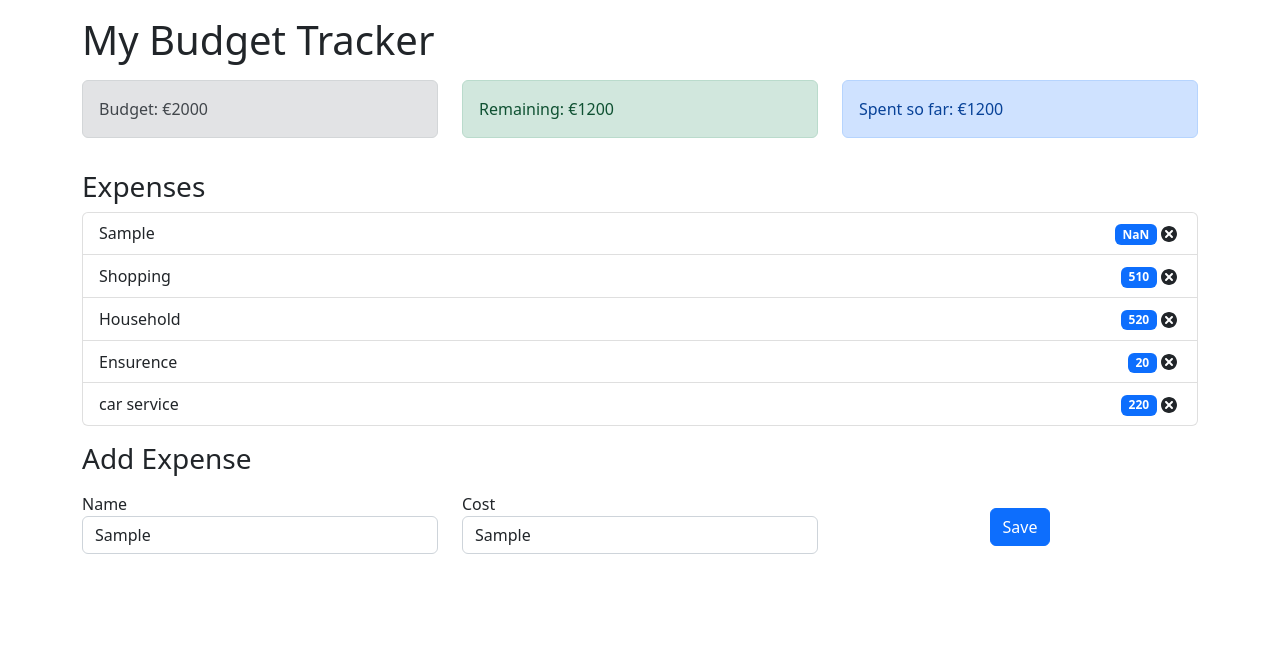
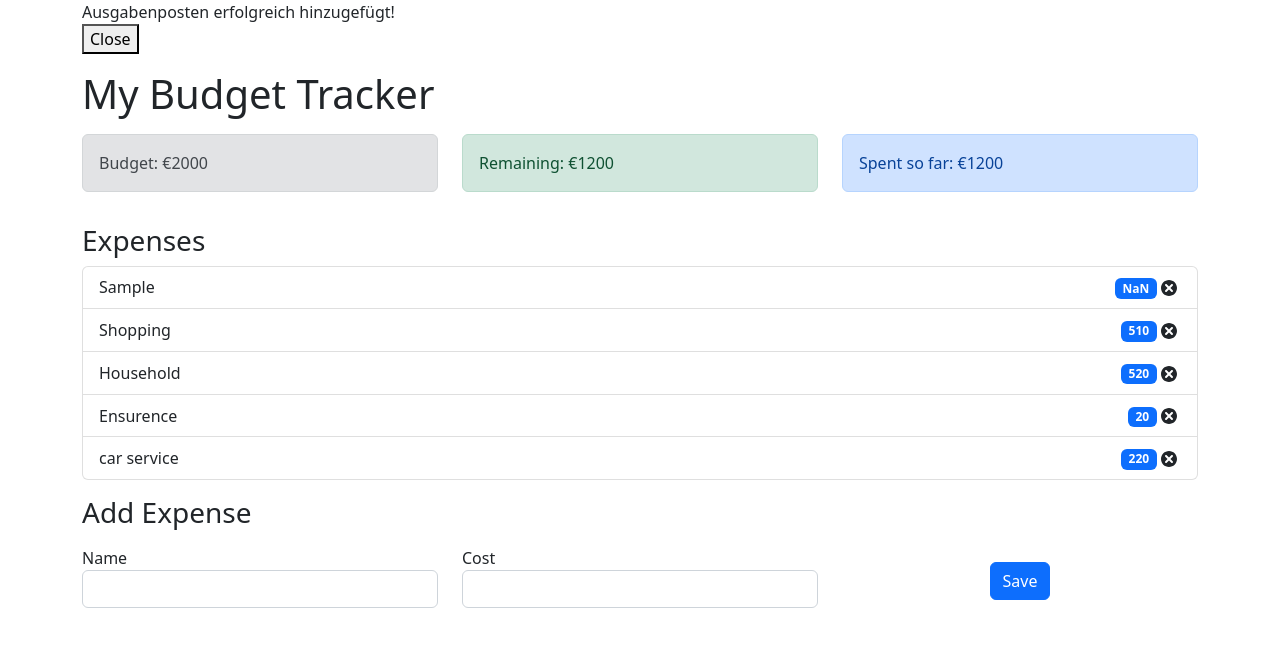
Before and after one commit to Mamali99/Budget-Tracker, a React (Create React App) app: page / in a window 1280 px wide. Both pictures are taken after typing "Sample", "Sample" into the empty fields and a click on the button "Save". Shown: the top 646 px of the page. Built offline with nearby package versions, Linux system fonts and the light colour scheme.

Commit message:
added a Modal component, but is not designed

```diff
--- a/src/App.js
+++ b/src/App.js
@@ -5,11 +5,25 @@ import ExpenseTotal from "./components/ExpenseTotal";
 import Remaining from "./components/Remaining";
 import AddExpenseForm from "./components/AddExpenseForm";
 import { AppProvider } from "./context/AppContext";
+import { useState } from "react";
+import Modal from "./components/Modal";
 
 function App() {
+
+  const [isOpen, setIsOpen] = useState(false);
+
+  const handleOpen = () => {
+    setIsOpen(true);
+  };
+
+  const handleClose = () => {
+    setIsOpen(false);
+  };
+
   return (
     <AppProvider>
       <div className="container">
+        {isOpen && <Modal handleClose={handleClose}/>}
         <h1 className="mt-3">My Budget Tracker</h1>
         <div className="row mt-3">
           <div className="col-sm">
@@ -31,7 +45,7 @@ function App() {
         <h3 className="mt-3">Add Expense</h3>
         <div className="mt-3">
           <div className="col-sm">
-            <AddExpenseForm />
+            <AddExpenseForm handleOpen={handleOpen}/>
           </div>
         </div>
       </div>
--- a/src/components/AddExpenseForm.js
+++ b/src/components/AddExpenseForm.js
@@ -2,7 +2,7 @@ import React, { useState, useContext } from "react";
 import { AppContext } from "../context/AppContext";
 import {v4 as uuidv4} from 'uuid';
 
-export default function AddExpenseForm() {
+export default function AddExpenseForm({handleOpen}) {
   const [name, setName] = useState("");
   const [cost, setCost] = useState("");
   const {dispatch} = useContext(AppContext);
@@ -18,6 +18,9 @@ export default function AddExpenseForm() {
         type: 'ADD_EXPENSE',
         payload: expense
     })
+    setName('');
+    setCost('');
+    handleOpen()
 
   }
   return (
--- /dev/null
+++ b/src/components/Modal.js
@@ -0,0 +1,19 @@
+
+
+const Modal = ({handleClose}) => {
+
+
+  return (
+    <>
+
+
+        <div>
+          <div>Ausgabenposten erfolgreich hinzugefügt!</div>
+          <button onClick={handleClose}>Close</button>
+        </div>
+
+    </>
+  );
+};
+
+export default Modal;
--- a/src/context/AppContext.js
+++ b/src/context/AppContext.js
@@ -1,3 +1,4 @@
+import { Alert } from "bootstrap";
 import { createContext, useReducer } from "react";
 
 const AppReducer = (state, action) => {
@@ -5,8 +6,9 @@ const AppReducer = (state, action) => {
         case 'ADD_EXPENSE':
         return {
             ...state,
-            expenses: [action.payload, ...state.expenses],
+            expenses: [action.payload, ...state.expenses]
         };
+
         default: return state;
     }
 }
```
